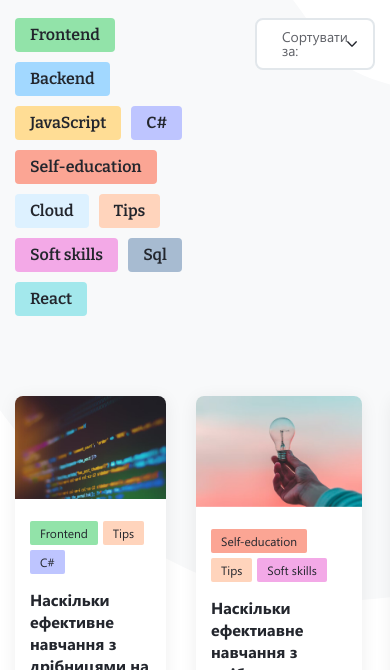
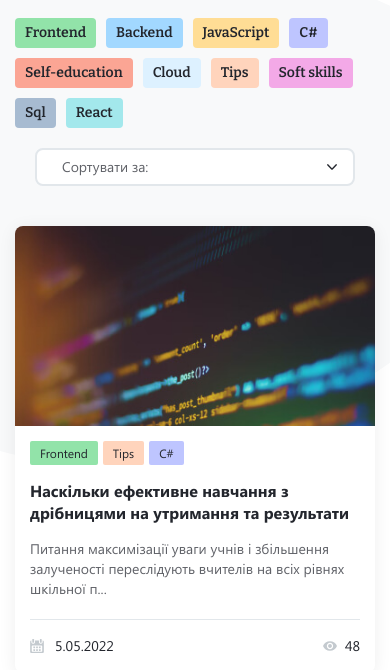
Before and after one commit to wildberry22/itifico, a website: page src/blog-catalog.html in a window 390 px wide. Shown: the part 174-844 px from the top of the page. Drawn offline with nearby package versions, Linux system fonts and the light colour scheme; files that its build step writes are made by us from their sources; files whose address does not match are found by name; a web font is replaced by a local one.

Commit message:
Adapted Blog-catalog page

```diff
--- a/src/assets/scss/blocks/blog-catalog-page/_blog-catalog-page.scss
+++ b/src/assets/scss/blocks/blog-catalog-page/_blog-catalog-page.scss
@@ -1 +1,2 @@
 @import 'blog/blog';
+@import 'blog/blog-media';
--- /dev/null
+++ b/src/assets/scss/blocks/blog-catalog-page/blog/_blog-media.scss
@@ -0,0 +1,79 @@
+@media screen and (max-width: 1525px) {
+  .blog-wrapper::before {
+    display: none;
+  }
+}
+
+@media screen and (max-width: 1240px) {
+  .blog-content {
+    grid-template-columns: repeat(3, 1fr);
+  }
+}
+
+@media screen and (max-width: 900px) {
+  .blog {
+    padding: 10px 0 100px;
+  }
+  .blog-content {
+    grid-template-columns: repeat(2, 1fr);
+  }
+  .blog-category {
+    gap: 20px;
+  }
+}
+
+@media screen and (max-width: 768px) {
+  .blog::before {
+    top: -138px;
+    left: -343px;
+  }
+  .blog::after {
+    bottom: -40px;
+    right: -415px;
+  }
+  .blog-category {
+    position: relative;
+    margin-bottom: 50px;
+  }
+  .blog-category__sort {
+    max-width: 280px;
+    position: absolute;
+    right: 0;
+    top: -64px;
+  }
+  .blog-card__img-wrapper {
+    max-height: 170px;
+  }
+}
+
+@media screen and (max-width: 568px) {
+  .blog-category {
+    flex-wrap: wrap;
+    justify-content: center;
+    margin-bottom: 40px;
+  }
+  .blog-category__sort {
+    position: initial;
+    max-width: 320px;
+  }
+  .category a {
+    font-size: $fz-7;
+    padding: 8px 10px;
+  }
+  .category-sm a {
+    font-size: 12px;
+    padding: 6px 10px;
+  }
+  .blog-content {
+    grid-template-columns: repeat(1, 1fr);
+  }
+  .blog-card__img-wrapper {
+    max-height: 200px;
+  }
+}
+
+@media screen and (max-width: 480px) {
+  .blog {
+    padding: 10px 0 60px;
+  }
+}
--- /dev/null
+++ b/src/assets/scss/blocks/blog-elements/_blog-elements-media.scss
@@ -0,0 +1,9 @@
+@media screen and (max-width: 1240px) {
+  .blog-card {
+    max-width: max-content;
+    min-height: auto;
+  }
+  .blog-card__content {
+    min-height: 235px;
+  }
+}
--- /dev/null
+++ b/src/assets/scss/elements/_elements-media.scss
@@ -0,0 +1,42 @@
+@media screen and (max-width: 568px) {
+  .pagination-list {
+    gap: 6px;
+  }
+  .pagination-list__item.gap {
+    width: 20px;
+  }
+}
+
+@media screen and (max-width: 480px) {
+  .pagination-list__item {
+    width: 30px;
+    height: 30px;
+  }
+  .pagination-list__item a {
+    font-size: $fz-7;
+    padding: 7px 0;
+  }
+  .pagination-list {
+    gap: 4px;
+  }
+  .pagination-arrow svg {
+    width: 30px;
+    path {
+      fill: $red-color;
+    }
+    line {
+      stroke: $red-color;
+    }
+  }
+  .pagination-arrow::before {
+    border-color: $red-color;
+    width: 30px;
+    height: 30px;
+  }
+  .pagination-arrow-next {
+    right: 10px;
+  }
+  .pagination-arrow-prev {
+    left: 10px;
+  }
+}
--- a/src/assets/scss/elements/_pagination.scss
+++ b/src/assets/scss/elements/_pagination.scss
@@ -41,6 +41,7 @@
         }
       }
       &.gap {
+        background: transparent;
         width: 30px;
         cursor: initial;
         pointer-events: none;
--- a/src/assets/scss/style.scss
+++ b/src/assets/scss/style.scss
@@ -31,3 +31,5 @@
 
 @import 'blocks/header/header-media';
 @import 'blocks/footer/footer-media';
+@import 'elements/elements-media';
+@import 'blocks/blog-elements/blog-elements-media';
--- a/src/blog-catalog.html
+++ b/src/blog-catalog.html
@@ -172,7 +172,7 @@
                     <li class="category category-sm category__soft-skills"><a href="#">Soft skills</a></li>
                   </ul>
                   <div class="blog-card__content-main">
-                    <h4 class="blog-card__title"><a href="#">Наскільки ефектиавне навчання з дрібницями на утримання</a></h4>
+                    <h4 class="blog-card__title"><a href="#">Наскільки ефективне навчання з дрібницями на утримання та результати</a></h4>
                     <div class="blog-card__descr">
                       Питання максимізації уваги учнів і збільшення залученості переслідують вчителів на всіх рівнях шкільної програми
                     </div>
@@ -218,7 +218,7 @@
                     <li class="category category-sm category__tips"><a href="#">Tips</a></li>
                   </ul>
                   <div class="blog-card__content-main">
-                    <h4 class="blog-card__title"><a href="#">Наскільки ефективне навчання з дрібницями на утримання</a></h4>
+                    <h4 class="blog-card__title"><a href="#">Наскільки ефективне навчання з дрібницями на утримання та результати</a></h4>
                     <div class="blog-card__descr">
                       Питання максимізації уваги учнів і збільшення залученості переслідують вчителів на всіх рівнях шкільної програми
                     </div>
@@ -264,7 +264,7 @@
                     <li class="category category-sm category__soft-skills"><a href="#">Soft skills</a></li>
                   </ul>
                   <div class="blog-card__content-main">
-                    <h4 class="blog-card__title"><a href="#">Наскільки ефектиавне навчання з дрібницями на утримання</a></h4>
+                    <h4 class="blog-card__title"><a href="#">Наскільки ефективне навчання з дрібницями на утримання та результати</a></h4>
                     <div class="blog-card__descr">
                       Питання максимізації уваги учнів і збільшення залученості переслідують вчителів на всіх рівнях шкільної програми
                     </div>
@@ -310,7 +310,7 @@
                     <li class="category category-sm category__tips"><a href="#">Tips</a></li>
                   </ul>
                   <div class="blog-card__content-main">
-                    <h4 class="blog-card__title"><a href="#">Наскільки ефективне навчання з дрібницями на утримання</a></h4>
+                    <h4 class="blog-card__title"><a href="#">Наскільки ефективне навчання з дрібницями на утримання та результати</a></h4>
                     <div class="blog-card__descr">
                       Питання максимізації уваги учнів і збільшення залученості переслідують вчителів на всіх рівнях шкільної програми
                     </div>
```
Also changed, not shown: dist/blog-catalog.html, dist/css/style.css.
